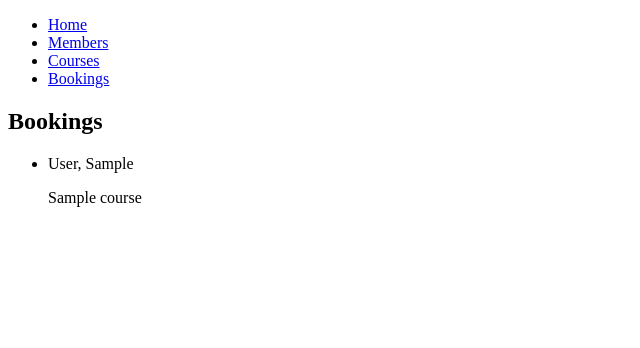
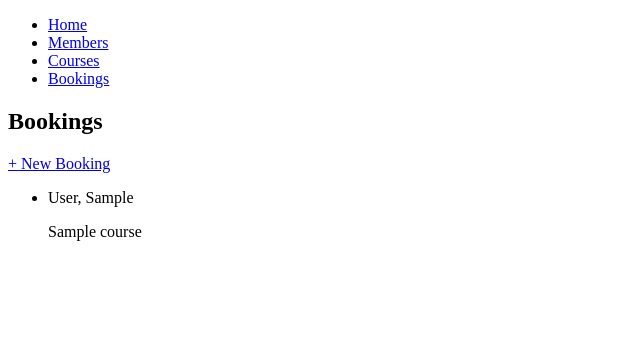
Before and after one commit to MattyMcHatty/gym_project, a Flask app: page /bookings in a window 1280 px wide. Shown: the top 348 px of the page, without its empty margins (0-640 px from the left). Run offline with Flask 2, Linux system fonts and the light colour scheme; a database or web service that is not in the repository returns one stand-in record (values such as "Sample title"); some libraries are stand-ins or nearby versions.

Commit message:
Created a link to a form to create a new booking which populates the form with all members and courses

```diff
--- a/daily_plan.txt
+++ b/daily_plan.txt
@@ -38,7 +38,7 @@ Sunday
         setup working link to view bookings page - Done
         setup working link and form to create a new member - Done
         setup working link and form to create a new course - Done
-        setup working link and form to create a new booking -
+        setup working link and form to create a new booking - Done
         setup working link and form to edit a member -
         setup working link and form to edit a course -
         setup working link and form to edit a booking -
--- /dev/null
+++ b/ideas _for_a_better_app.txt
@@ -0,0 +1 @@
+an if loop that stipulates that if a member is already registered for a course then they cannot join it.
--- a/main/controllers/bookings_controller.py
+++ b/main/controllers/bookings_controller.py
@@ -2,6 +2,8 @@ from flask import Flask, render_template, request, redirect
 from flask import Blueprint
 from models.booking import Booking
 import repositories.booking_repository as booking_repository
+import repositories.member_repository as member_repository
+import repositories.course_repository as course_repository
 
 bookings_blueprint = Blueprint("bookings", __name__)
 
@@ -9,3 +11,19 @@ bookings_blueprint = Blueprint("bookings", __name__)
 def bookings():
     bookings = booking_repository.select_all()
     return render_template("bookings/index.html", bookings=bookings)
+
+@bookings_blueprint.route("/bookings/new", methods=['GET'])
+def new_booking():
+    members = member_repository.select_all()
+    courses = course_repository.select_all()
+    return render_template("bookings/new.html", members=members, courses=courses)
+
+@bookings_blueprint.route("/bookings", methods=["POST"])
+def create_booking():
+    member_id = request.form['member_id']
+    course_id = request.form['course_id']
+    member = member_repository.select(member_id)
+    course = course_repository.select(course_id)
+    booking = Booking(member, course)
+    booking_repository.save(booking)
+    return redirect("/bookings")
--- a/main/templates/bookings/index.html
+++ b/main/templates/bookings/index.html
@@ -3,6 +3,10 @@
 {% block content %}
 
 <h1>Bookings</h1>
+
+<p>
+    <a href="/bookings/new">+ New Booking</a>
+</p>
 
 <ul>
     {% for booking in bookings %}
```
Also changed, not shown: main/templates/bookings/new.html (+31 -0 lines).
